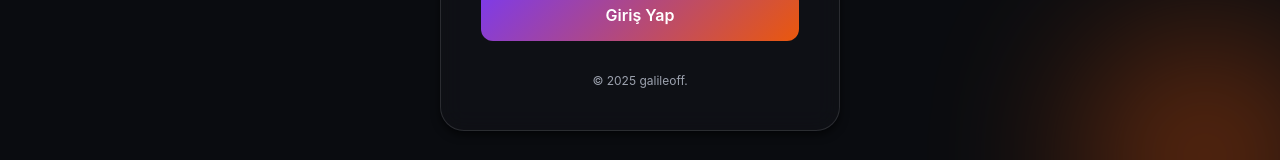
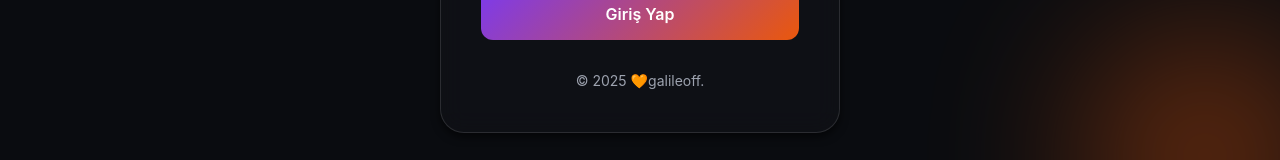
Before and after one commit to galile0ff/galileoff-StockControlPanel, a Next.js app: page /login in a window 1280 px wide. Shown: the part 570-730 px from the top of the page. Built offline with nearby package versions, Linux system fonts and the light colour scheme; no server answers.

Commit message:
pasta cila

```diff
--- a/src/pages/index.tsx
+++ b/src/pages/index.tsx
@@ -54,7 +54,7 @@ const Dashboard = () => {
         <header className={formStyles.glassHeader}>
           <div className={formStyles.headerLeft}>
             <div className={formStyles.iconBox}>
-              <LayoutDashboard size={24} color="#fff" />
+              <LayoutDashboard size={24} />
             </div>
             <div>
               <h1 className={formStyles.pageTitle}>Yönetim Paneli</h1>
--- a/src/pages/login.tsx
+++ b/src/pages/login.tsx
@@ -91,7 +91,7 @@ const LoginPage = () => {
         </form>
 
         <div className={styles.footer}>
-          <span>© 2025 galileoff.</span>
+          <span>© 2025 🧡galileoff.</span>
         </div>
       </div>
     </div>
--- a/src/styles/Login.module.css
+++ b/src/styles/Login.module.css
@@ -11,6 +11,7 @@
   font-family: 'Inter', -apple-system, BlinkMacSystemFont, sans-serif;
   color: hsl(220, 20%, 90%);
   padding: 16px;
+
 }
 
 .container * {
@@ -219,7 +220,7 @@
 .footer {
   margin-top: 30px;
   text-align: center;
-  font-size: 12px;
+  font-size: 14px;
   color: hsl(220, 10%, 65%);
 }
 
```
